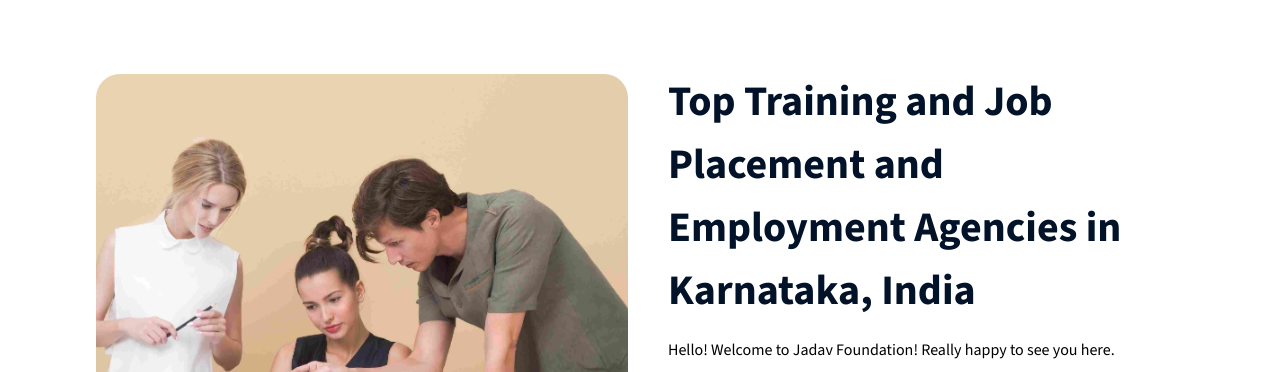
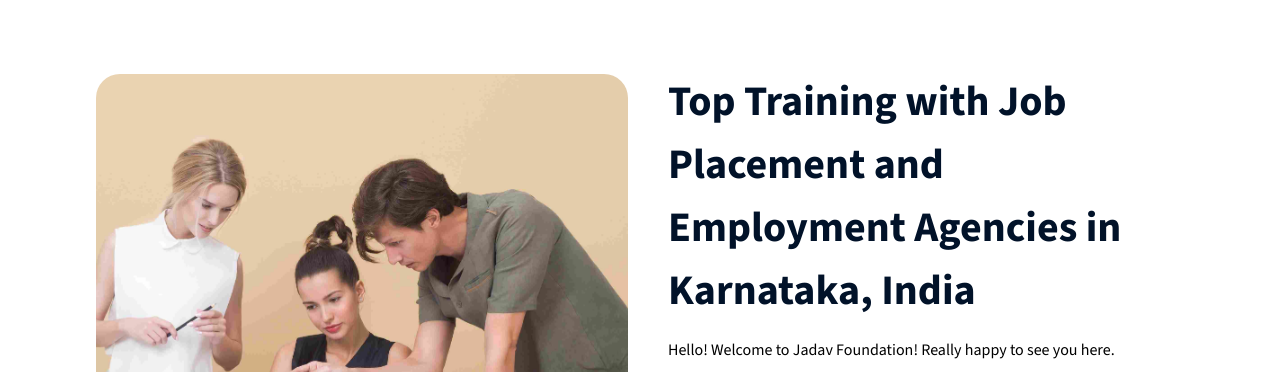
Before and after one commit to Jadava-IT/LandingPage, a React (Create React App) app: page /about in a window 1280 px wide. Shown: the part 546-918 px from the top of the page. Built offline with nearby package versions, Linux system fonts and the light colour scheme.

Commit message:
bug fixed4

```diff
--- a/src/Pages/AboutUs.jsx
+++ b/src/Pages/AboutUs.jsx
@@ -28,7 +28,7 @@
         />
         <div class="flex flex-col items-center justify-center gap-4 px-4 py-10 md:items-start ">
           <p class="section_heading text-headText text-start">
-            Top Training and Job Placement and Employment Agencies in
+            Top Training with Job Placement and Employment Agencies in
             Karnataka, India
           </p>
           <p class="section_subheading text-center md:text-start text-subText ">
--- a/src/Pages/HeroSection.jsx
+++ b/src/Pages/HeroSection.jsx
@@ -10,7 +10,7 @@
       <section className="heroSection relative w-full md:h-[400px] h-[400px]">
         <div className="leftHero  lg:w-[1120px] md:w-[690px] w-full">
           <h1 className="firstLine text-start">
-            Top Training and Job Placement and <br /> Employment Agencies in
+            Top Training with Job Placement and <br /> Employment Agencies in
             Karnataka, India
           </h1>
           <h1 className="secondLine text-start">The Ultimate Guide To Ace Interviews</h1>
--- a/src/Pages/Service.jsx
+++ b/src/Pages/Service.jsx
@@ -11,7 +11,7 @@
           class="-pt-1 mx-auto h-[70vw] w-[70vw] place-self-center rounded-full object-cover object-top md:h-[400px] sm:w-full sm:rounded-3xl md:w-[660px] lg:h-[344px]"
         />
         <div class="flex flex-col items-center justify-center gap-4 px-4 py-10 md:items-start ">
-          <p class="section_heading text-headText text-center md:text-start">Top Training and Job Placement and Employment Agencies in Karnataka, India</p>
+          <p class="section_heading text-headText text-center md:text-start">Top Training with Job Placement and Employment Agencies in Karnataka, India</p>
           {/* <p class="section_subheading text-center md:text-start text-subText ">
             Hello! Welcome to <span class="font-medium">Jadav Foundation</span>! Really
             happy to see you here.
```
